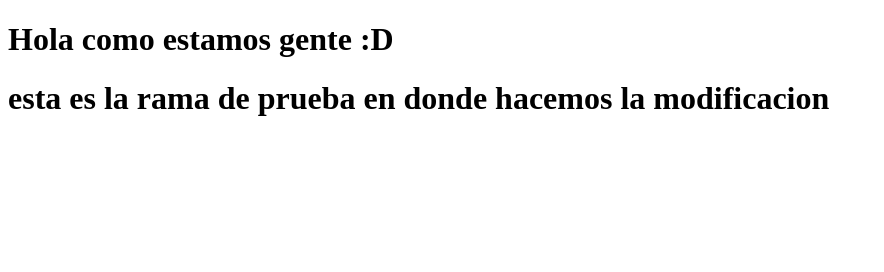
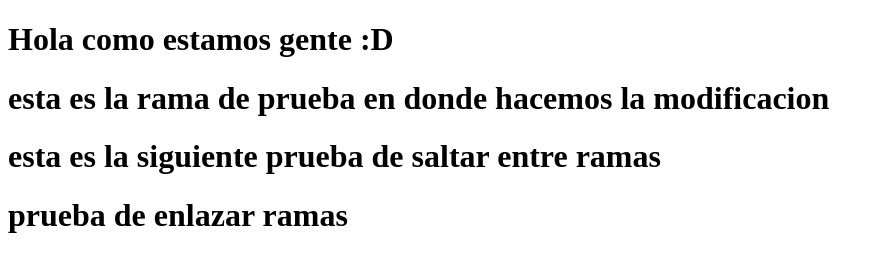
Before and after one commit to santmendoza/pruebagitcmd, a plain HTML site: page index.html in a window 1280 px wide. Shown: the whole page, without its empty margins (0-884 px from the left). Drawn offline with Linux system fonts and the light colour scheme.

Commit message:
añadiendo otro texto

```diff
--- a/index.html
+++ b/index.html
@@ -8,5 +8,7 @@
 <body>
     <h1>Hola como estamos gente :D </h1>
     <h1>esta es la rama de prueba en donde hacemos la modificacion</h1>
+    <h1>esta es la siguiente prueba de saltar entre ramas</h1>
+    <h1>prueba de enlazar ramas</h1>
 </body>
 </html>
```
